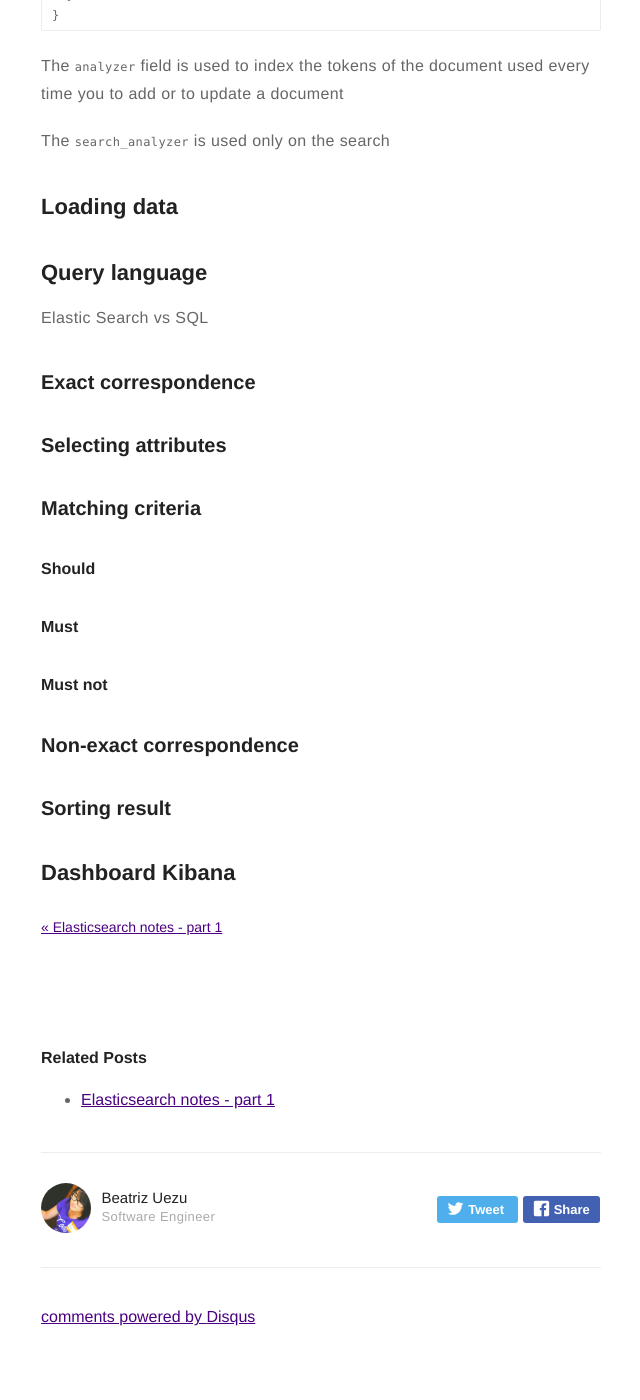
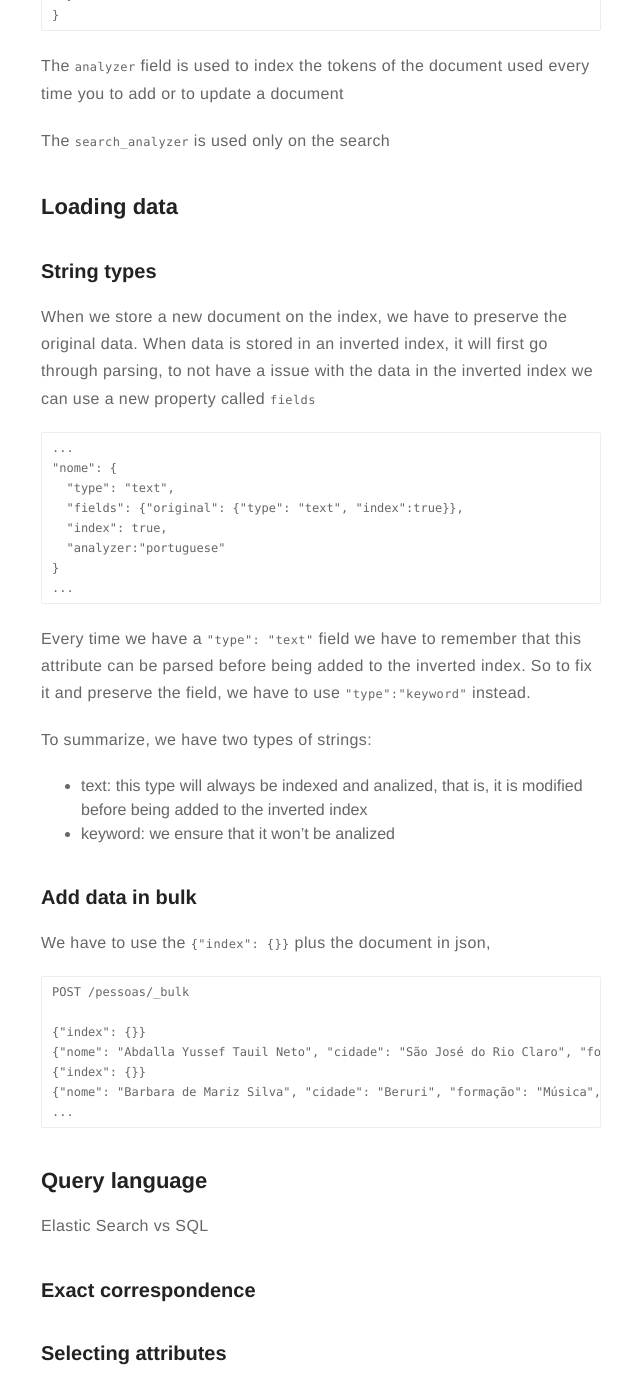
Before and after one commit to beatrizuezu/beatrizuezu.github.io, a Jekyll site: the page built from _posts/2022-02-13-elasticsearch-notes-part2.md, in a window 1280 px wide and 1400 px high, scrolled down 3997 px. Shown: the whole window, without its empty margins (319-959 px from the left). Built offline with Jekyll 4.4.1, drawn with Linux system fonts in a browser that asks for light colours; comment, search, counter and statistics services are not loaded.

Commit message:
add string types and loading data in bulk

````diff
--- a/_posts/2022-02-13-elasticsearch-notes-part2.md
+++ b/_posts/2022-02-13-elasticsearch-notes-part2.md
@@ -181,6 +181,40 @@ The `search_analyzer` is used only on the search
 
 ## Loading data
 
+### String types
+When we store a new document on the index, we have to preserve the original data. When data is stored in an inverted index, it will first go through parsing, to not have a issue with the data in the inverted index we can use a new property called `fields`
+
+```
+...
+"nome": {
+  "type": "text",
+  "fields": {"original": {"type": "text", "index":true}},
+  "index": true,
+  "analyzer:"portuguese"
+}
+...
+```
+
+Every time we have a `"type": "text"` field we have to remember that this attribute can be parsed before being added to the inverted index. So to fix it and preserve the field, we have to use `"type":"keyword"` instead.
+
+To summarize, we have two types of strings:
+- text: this type will always be indexed and analized, that is, it is modified before being added to the inverted index
+- keyword: we ensure that it won't be analized
+
+
+### Add data in bulk
+We have to use the `{"index": {}}` plus the document in json,
+
+```
+POST /pessoas/_bulk
+
+{"index": {}}
+{"nome": "Abdalla Yussef Tauil Neto", "cidade": "São José do Rio Claro", "formação": "Letras", "estado": "MT", "país": "Brasil", "interesses": ["futebol","society","volei"] }
+{"index": {}}
+{"nome": "Barbara de Mariz Silva", "cidade": "Beruri", "formação": "Música", "estado": "AM", "país": "Brasil", "interesses": ["computação","artes"] }
+...
+```
+
 ## Query language
 Elastic Search vs SQL
 
````
